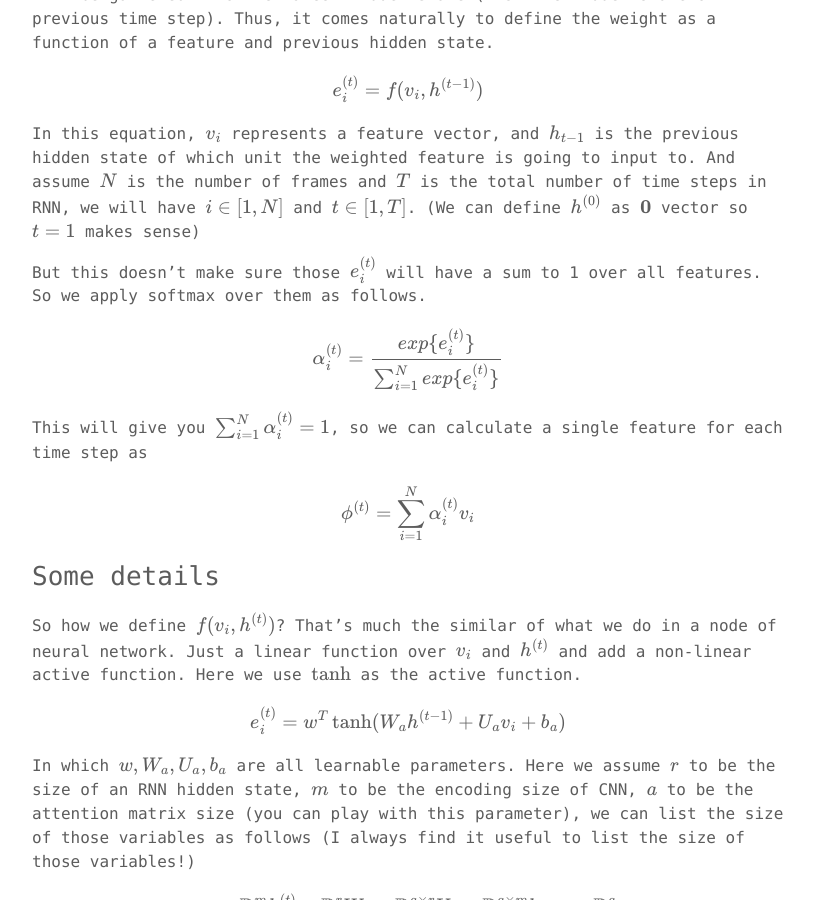
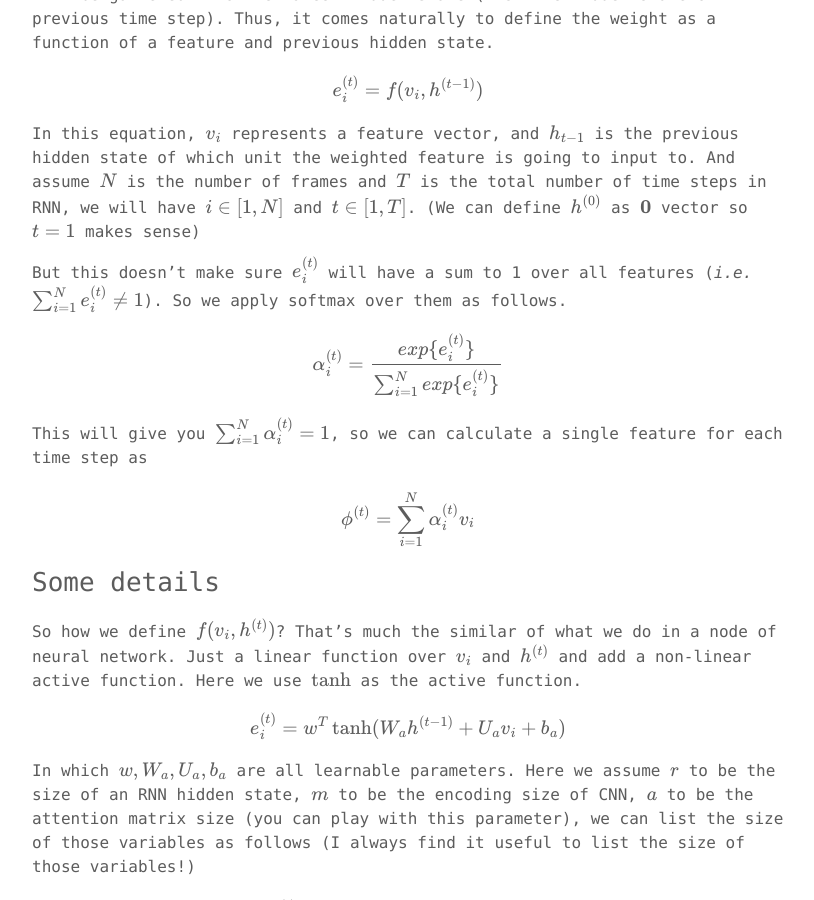
Before and after one commit to chaonan99/chaonan99.github.io, a Jekyll site: the page built from _posts/2016-08-11-easy-explanation-to-temporal-attention.md, in a window 1280 px wide and 900 px high, scrolled down 2044 px. Shown: the whole window, without its empty margins (232-1046 px from the left). Built offline with Jekyll 4.4.1, drawn with Linux system fonts in a browser that asks for light colours; formulas are drawn with MathJax 3; comment, search, counter and statistics services are not loaded.

Commit message:
Post for temporal attention

```diff
--- a/_posts/2016-08-11-easy-explanation-to-temporal-attention.md
+++ b/_posts/2016-08-11-easy-explanation-to-temporal-attention.md
@@ -29,7 +29,7 @@ $$e_{i}^{(t)} = f(v_i, h^{(t-1)})$$
 
 In this equation, $$v_i$$ represents a feature vector, and $$h_{t-1}$$ is the previous hidden state of which unit the weighted feature is going to input to. And assume $$N$$ is the number of frames and $$T$$ is the total number of time steps in RNN, we will have $$i\in [1,N]$$ and $$t\in [1,T]$$. (We can define $$h^{(0)}$$ as $$\mathbf{0}$$ vector so $$t=1$$ makes sense)
 
-But this doesn't make sure those $$e_{i}^{(t)}$$ will have a sum to 1 over all features. So we apply softmax over them as follows.
+But this doesn't make sure $$e_{i}^{(t)}$$ will have a sum to 1 over all features (_i.e._ $$\sum_{i=1}^Ne_i^{(t)}\neq 1$$). So we apply softmax over them as follows.
 
 $$\alpha_{i}^{(t)} = \frac{exp\{e_{i}^{(t)}\}}{\sum_{i=1}^Nexp\{e_{i}^{(t)}\}}$$
 
```
